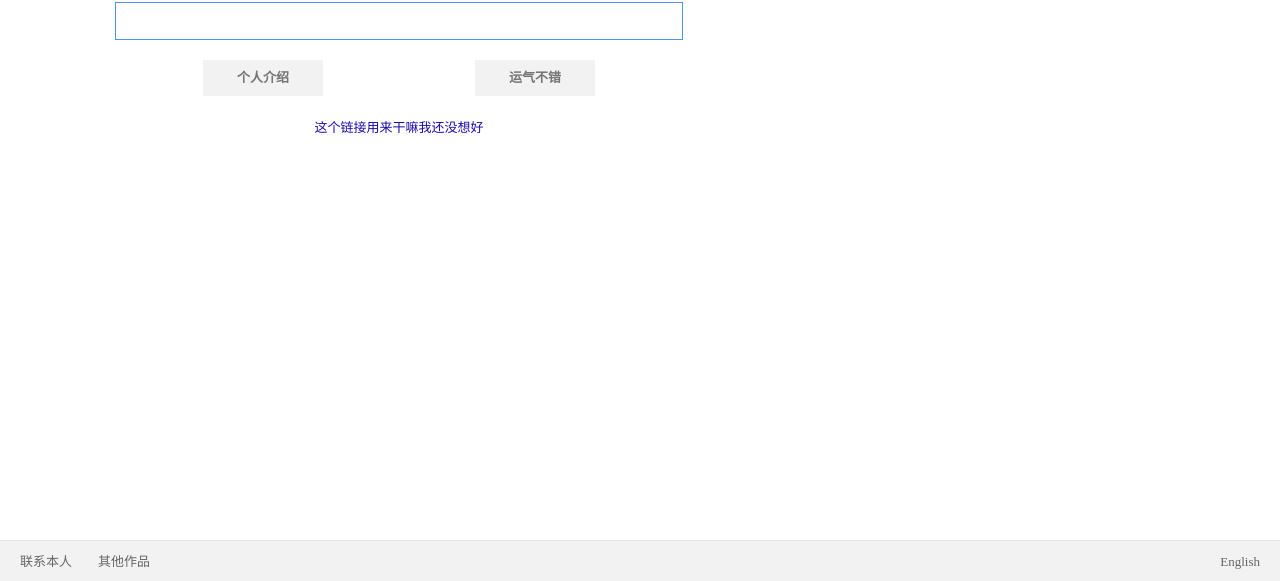
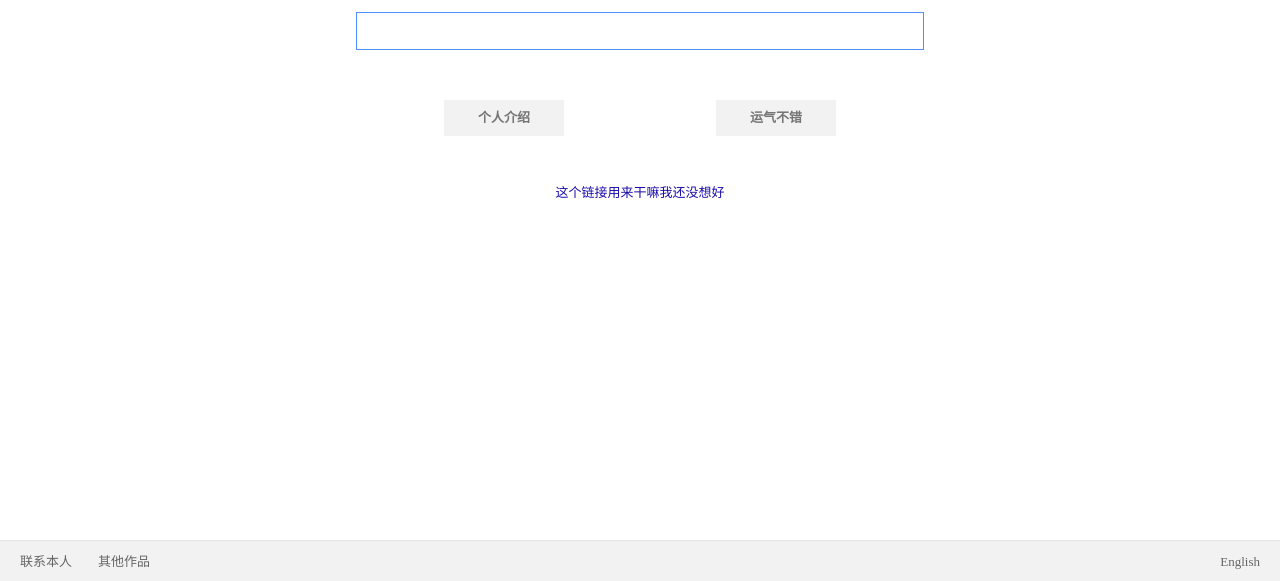
Before and after one commit to lgzh0925/-, a plain HTML site: page index.html in a window 1280 px wide. Shown: the part 219-800 px from the top of the page. Drawn offline with Linux system fonts and the light colour scheme.

Commit message:
looking good today

```diff
--- a/index.html
+++ b/index.html
@@ -53,12 +53,16 @@
 			</div>
 			<!-- 两个按钮 -->
 			<div class="button-wrapper">
+				<a href="#">
 					<div class="introduction">
 						个人介绍
 					</div>
+				</a>
+				<a href="#">
 					<div class="feeling-lucky">
 						运气不错
 					</div>
+				</a>
 			</div>
 			<div class="link-below">
 				<a href="#">
--- a/index.less
+++ b/index.less
@@ -1,3 +1,4 @@
+//通用设置
 *{
     box-sizing: border-box;
 }
@@ -11,24 +12,55 @@ a,i{
     color:#000000 ;
     font-size:13px ;
 }
-// @media screen and (max-width: 767px) {
-//     _::-webkit-full-page-media, _:future, :root .safari_only {
-//         padding-bottom: 65px; //resize
-//     }
-// }
-
-
 body{
     min-height: 100%;
     position: relative;
 }
+// 宽屏设置
+@media (min-width: 768px){
+    .top-container{
+        // background-color: #bfa;
+    }
+    .body-container{
+        width: 100vw;
+
+       .main-body{
+            max-width: 1200px;
+            height: 500px;
+            width: 100%;
+            margin-left: auto;
+            margin-right: auto;
+            // img{
+            //     width: 600px;
+            //     height: auto;
+            //     background-color: salmon;
+            // }
+            .search-bar-container{
+                justify-content: center;
+            }
+
+            .button-wrapper{
+                margin-top: 50px;
+
+            }
+            .link-below{
+                margin-top: 50px;
+            }
+       }
+    }
+}
+
+
+
+//主页
 //导航栏
 .top-container{
     width: 100%;
     // background-color: #bfa;
     height: 45px;
+}
 
-}
+// 右上角
 .nav-topright{
     padding: 15px 10px 0 0 ;
     width: 220px;
@@ -39,8 +71,8 @@ body{
         justify-content: space-evenly;
 
         .resume{
-            // font-weight: bold;
             a{
+                display: block;
                 height: 30px;
                 line-height: 30px;
             }
@@ -59,6 +91,7 @@ body{
             line-height: 28px;
             padding: 0 6px;
             a{
+                display: block;
                 margin: 0 5px;
                 color: #fff;
                 font-weight: bold;
@@ -69,17 +102,19 @@ body{
 
 //主体
 .body-container{
-    position: relative;
-     margin-top:80px;
+     position: relative;
+    text-align: center;
+    margin-top:80px;
      width: 100%;
      padding: 0 15px;
+
 
 
 .main-body{
     max-width: 768px;
     height:320px;
    .name-logo{
-    margin-bottom: 10px;
+    margin-bottom: 20px;
 
         img{
             display: block;
@@ -104,7 +139,7 @@ body{
     display: flex;
     justify-content: space-evenly;
     margin: 0 36px;
-    margin-top: 20px;
+    margin-top: 36px;
     border-radius: 2px;
 
 
@@ -134,10 +169,7 @@ body{
 }
 }
 
-
-
-
-// footer
+//footer
 .footer-container{
     text-align: center;
     position: fixed;
```
Also changed, not shown: index.css, 1 other file. Lines whose indentation alone changed are shown as unchanged.
